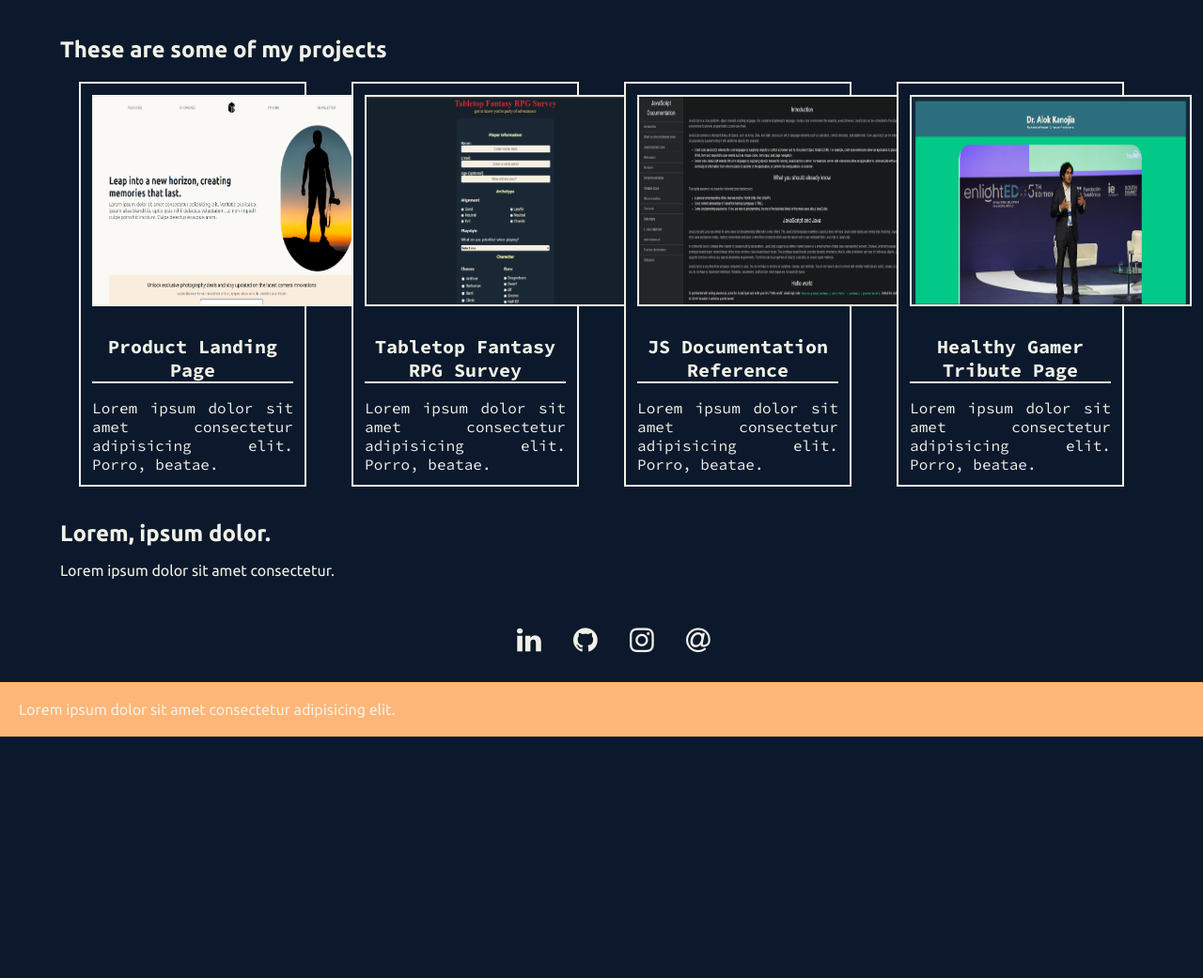
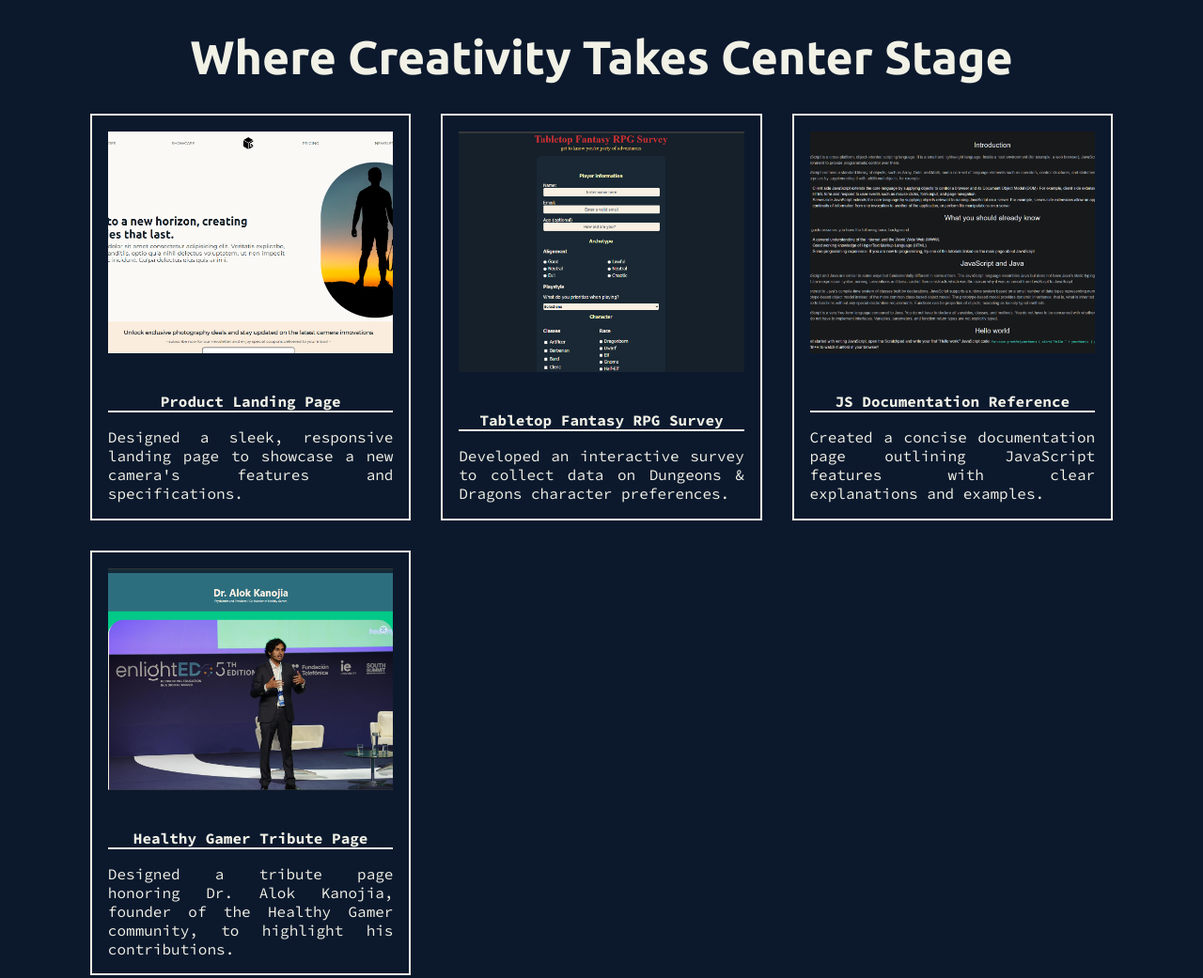
Before and after one commit to caiomanique/portfolio, a plain HTML site: page index.html in a window 1280 px wide. Shown: the part 700-1741 px from the top of the page at 94% size. Before the commit the page ends 1484 px from the top, so only its background shows below. Drawn offline with Linux system fonts and the light colour scheme; a web font is replaced by a local one.

Commit message:
HTML and CSS updates and changes
- Made color scheme coherent throughout page
- Fixed bug in .project-tile-inner that made it not match .project-tile height as expected
- Changed animation on social link icons to bounce with accent color on hover
- Adjustments to remaining sections to match overall design

```diff
--- a/index.html
+++ b/index.html
@@ -28,7 +28,7 @@
           <a href="#welcome-section">About</a>
         </li>
         <li>
-          <a href="#projects">Work</a>
+          <a href="#projects">Projects</a>
         </li>
         <li>
           <a href="#contact">Contact</a>
@@ -41,14 +41,14 @@
 <!-- Welcome section -->
     <section id="welcome-section" class="welcome-section flow">
 <!-- Main heading -->
-      <h1>Lorem.</h1>
+      <h1>An aspiring front-end developer</h1>
 <!-- Main paragraph -->
-      <p >Lorem ipsum dolor sit amet consectetur adipisicing elit. Culpa esse dolorem voluptatibus praesentium, temporibus quam vel.</p>
+      <p >Turning ideas into digital reality</p>
     </section>
 <!-- Projects section -->
     <section id="projects" class="projects-section">
 <!-- Projects section header -->
-      <h2 class="projects-section-header">These are some of my projects</h2>
+      <h2 class="projects-section-header">Where Creativity Takes Center Stage</h2>
 <!-- Grid container for projects -->
       <div class="projects-grid">
 <!-- Individual project tiles -->
@@ -66,7 +66,7 @@
                 </h3>
 <!-- Project description -->
                 <p class="project-description">
-                  Lorem ipsum dolor sit amet consectetur adipisicing elit. Porro, beatae.
+                  Designed a sleek, responsive landing page to showcase a new camera's features and specifications.
                 </p>
               </div>
             </div>
@@ -83,7 +83,7 @@
                   Tabletop Fantasy RPG Survey
                 </h3>
                 <p class="project-description">
-                  Lorem ipsum dolor sit amet consectetur adipisicing elit. Porro, beatae.
+                  Developed an interactive survey to collect data on Dungeons & Dragons character preferences.
                 </p>
               </div>
             </div>
@@ -98,7 +98,7 @@
                   JS Documentation Reference
                 </h3>
                 <p class="project-description">
-                  Lorem ipsum dolor sit amet consectetur adipisicing elit. Porro, beatae.
+                  Created a concise documentation page outlining JavaScript features with clear explanations and examples.
                 </p>
               </div>
             </div>
@@ -113,7 +113,7 @@
                   Healthy Gamer Tribute Page
                 </h3>
                 <p class="project-description">
-                  Lorem ipsum dolor sit amet consectetur adipisicing elit. Porro, beatae.
+                  Designed a tribute page honoring Dr. Alok Kanojia, founder of the Healthy Gamer community, to highlight his contributions.
                 </p>
               </div>
             </div>
@@ -126,9 +126,9 @@
 <!-- Contact section header -->
       <div class="contact-section-header  flow">
 <!-- Contact section heading -->
-        <h2>Lorem, ipsum dolor.</h2>
+        <h2>Contact Me Directly</h2>
 <!-- Contact section paragraph -->
-        <p>Lorem ipsum dolor sit amet consectetur.</p>
+        <p>Let's Explore Opportunities for Collaboration</p>
       </div>
 <!-- Contact links -->
       <div class="contact-links">
@@ -146,7 +146,7 @@
 <!-- Footer section -->
   <footer>
 <!-- Footer text -->
-    <p>Lorem ipsum dolor sit amet consectetur adipisicing elit.</p>
+    <p>Copyright © 2024 - All rights doodled! <br>Designed with love and pixels by Caio Manique. <br>This site runs on dreams and caffeine. If anything inspires you remember to steal like an artist.</p>
   </footer>
 </body>
 </html>
--- a/styles.css
+++ b/styles.css
@@ -11,12 +11,6 @@
     --secondary-color: #517392;   /* Blue-gray (section backgrounds, borders) */
     --accent-color: #FFB678;      /* Pastel orange (highlighted elements, buttons) */
     --text-color: #F1F1E6;        /* Light grayish-white (text, icons) */
-
-    /* Additional colors */
-    --dark-purple: #573280;       /* Dark purple (alternative background, headers) */
-    --dark-green: #195e4d;        /* Dark green (accents, buttons, links) */
-    --dark-red: #802626;          /* Dark red (errors, warnings, alerts) */
-    --dark-yellow: #806c26;       /* Dark yellow (call-to-action, notifications) */
 }
 
 /* General styling for the HTML document */
@@ -60,7 +54,7 @@ a:active {
 
 /* Navigation */
 nav {
-    padding: 20px 0;
+    padding: 1em 0;
 }
 
 nav ul {
@@ -68,17 +62,12 @@ nav ul {
     display: flex;
     justify-content: space-around;
     align-items: center;
-    padding: 10px 0;
-    border-bottom: var(--accent-color) solid 1px;
-}
-
-.nav-list li {
-    border: var(--accent-color) solid 1px;
-    padding: 0 10px;
 }
 
 nav ul li a {
-    padding: 10px 20px;
+    padding: 1em 2em;
+    font-weight: bold;
+    font-size: 20px;
     transition: color 0.3s ease;
 }
 
@@ -86,25 +75,25 @@ nav ul li a:hover {
     color: var(--accent-color);
 }
 
-/* Main Content */
-main {
-    margin: auto;
-    max-width: 90%;
-}
-
+/* Hero Section */
 .welcome-section {
-    min-height: 80vh;
+    min-height: 75vh;
     display: flex;
     justify-content: center;
     align-items: center;
-    padding: 20px;
+    padding: 5em;
     flex-direction: column;
+    background-color: var(--text-color);
+    box-shadow:
+        inset 0px 11px 8px -10px var(--primary-color),
+        inset 0px -11px 8px -10px var(--primary-color);
 }
 
 .welcome-section h1 {
     display: inline-block;
     margin-right: auto;
     font-size: 4rem;
+    color: var(--primary-color);
 }
 
 .welcome-section p {
@@ -115,16 +104,31 @@ main {
     text-align: justify;
     text-justify: inter-word;
     font-size: 2rem;
+    color: var(--primary-color);
 }
 
 /* Projects Section */
+
+.projects-section{
+    margin: auto;
+    max-width: 90%;
+}
+
+.projects-section-header{
+    margin-top: 1.5em;
+    text-align: center;
+    font-size: 50px;
+}
+
 .projects-grid {
     display: grid;
-    grid-template-columns: repeat(auto-fit, minmax(200px, 1fr));
-    gap: 3em;
-    padding: 20px;
+    grid-template-columns: repeat(auto-fit, minmax(320px, 1fr));
+    gap: 2em;
+    padding: 2em;
     position: relative;
+    justify-items: center;
 }
+
 
 /* Individual project tiles */
 .project-tile {
@@ -142,17 +146,18 @@ main {
     white-space: initial;
     box-shadow: none;
     color: var(--color-text);
-    background-color: pink;
+    background-color: var(--secondary-color);
 }
 
 .project-tile-inner {
     position: relative;
-    z-index: 1;
-    display: block;
+    display: flex;
+    flex-direction: column;
+    align-items: center;
+    max-width: 350px;
+    height: 100%;
     background-color: var(--primary-color);
     border: 2px solid var(--text-color);
-    padding: 5%;
-    min-height: auto;
     transition: transform 400ms ease;
 }
 
@@ -163,38 +168,36 @@ main {
     left: 0;
     width: 100%;
     height: 100%;
-    background-color: yellow;
+    background-color: var(--accent-color);
     z-index: -1;
     transition: transform 400ms ease-in-out;
 }
 
 .project-tile:hover::before {
-    transform: translate(-5%, 5%);
+    transform: translate(-2%, 2%);
 }
 
 .project-tile:hover .project-tile-inner {
-    transform: translate(5%, -5%);
+    transform: translate(2%, -2%);
 }
 
 .project-image {
     aspect-ratio: 4/3;
-    max-width: 300px;
-    height: auto;
+    height: 80%;
+    width: 100%;
+    overflow: clip;
+    object-fit: cover;
     display: block;
-    margin: auto;
-    border: 2px solid var(--text-color);
+    padding: 5% 5% 0 5%;
 }
 
 .project-content{
-    display: flex;
-    flex-direction: column;
-    align-items: center;
-    justify-content: space-around;
+    margin: 5%;
 }
 
 .project-title {
     margin-top: 1.5em;
-    font-size: 20px;
+    font-size: 100%;
     font-weight: bold;
     color: var(--text-color);
     text-align: center;
@@ -203,10 +206,34 @@ main {
 
 .project-description{
     text-align: justify;
-    text-justify: inter-word;
+    text-justify: auto;
 }
 
 /* Contact Section */
+
+.contact-section{
+    min-height: 200px;
+    margin: auto;
+    padding-top: 10em;
+    max-width: 90%;
+}
+
+.contact-section-header{
+    display: flex;
+    flex-direction: column;
+    align-items: center;
+    justify-content: center;
+}
+
+.contact-section-header h2{
+    font-size: 60px;
+}
+
+.contact-section-header p{
+    font-size: 20px;
+    font-style: italic;
+}
+
 .contact-links {
     display: flex;
     justify-content: center;
@@ -214,20 +241,28 @@ main {
 }
 
 .contact-links a {
-    font-size: 30px;
+    font-size: 40px;
     padding: 30px;
-    transition: transform 0.4s ease-in-out;
 }
 
 .contact-links a:hover {
-    transform: scale(1.2);
+    animation: 2s bounce ease-out;
     text-decoration: none;
+    color: var(--accent-color);
 }
 
 /* Footer */
 footer {
-    background-color: var(--accent-color);
-    padding: 20px;
+    padding: 1em 0;
+    display: flex;
+    align-items: center;
+    justify-content: center;
+}
+
+footer p{
+    font-size: 12px;
+    opacity: 0.75;
+    text-align: center;
 }
 
 /* Font Awesome Icons */
@@ -239,6 +274,10 @@ footer {
     text-decoration: none;
 }
 
-.fa:hover {
-    opacity: 0.7;
-}
+/* Keyframes */
+
+@keyframes bounce {
+    0%, 20%, 50%, 80%, 100% {transform: translateY(0);}
+    40% {transform: translateY(-20px);}
+    60% {transform: translateY(-10px);}
+ }
```
